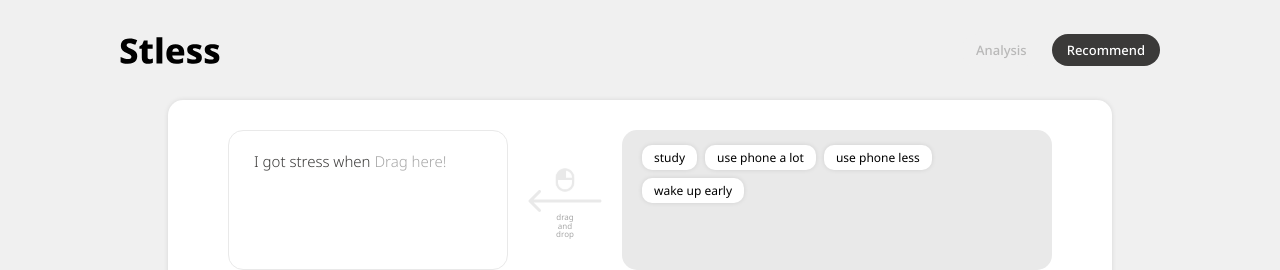
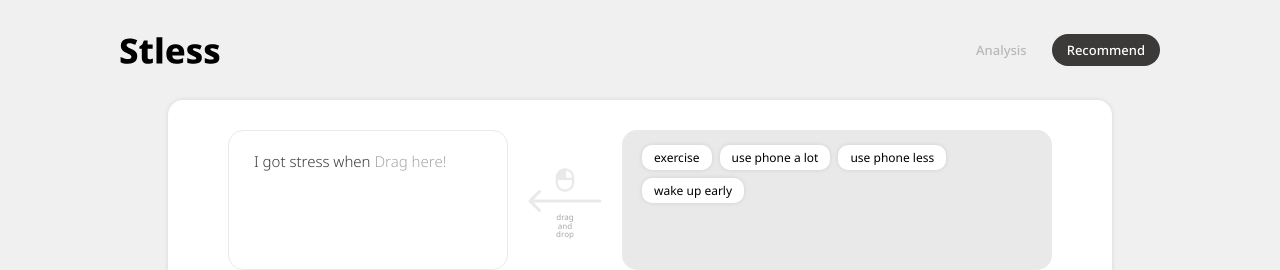
Before and after one commit to Huikyeong/Stless, a React (Create React App) app: page /recommend in a window 1280 px wide. Shown: the top 270 px of the page. Built offline with nearby package versions, Linux system fonts and the light colour scheme.

Commit message:
Fix: dummy data

```diff
--- a/src/assets/datas/sankey.json
+++ b/src/assets/datas/sankey.json
@@ -1,11 +1,11 @@
 [
     {
-        "source": "study",
+        "source": "exercise",
         "target": "exercise",
         "value": 3
     },
     {
-        "source": "study",
+        "source": "exercise",
         "target": "sleep late",
         "value": 4
     },
--- a/src/assets/datas/stress_cause.json
+++ b/src/assets/datas/stress_cause.json
@@ -1,6 +1,6 @@
 [
     {
-        "category": "study",
+        "category": "exercise",
         "value": 10
     },
     {
@@ -8,7 +8,7 @@
         "value": 5
     },
     {
-        "category": "exercise",
+        "category": "study",
         "value": 3
     },
     {
--- a/src/assets/datas/stress_solution.json
+++ b/src/assets/datas/stress_solution.json
@@ -1,18 +1,18 @@
 [
     {
-        "category": "sleep",
+        "category": "exercise",
         "value": 10
     },
     {
-        "category": "study",
-        "value": 5
+        "category": "phone",
+        "value": 4
     },
     {
-        "category": "exercise",
-        "value": 3
+        "category": "sleep",
+        "value": 4
     },
     {
-        "category": "phone",
+        "category": "study",
         "value": 1
     }
 ]
--- a/src/components/BarGraph.tsx
+++ b/src/components/BarGraph.tsx
@@ -160,7 +160,7 @@ function BarGraph(props: {
               orientation: 'h',
               text: ySolution,
               textposition: 'outside',
-              marker: {color: solutionColor}
+              marker: { color: solutionColor },
             },
           ]}
           layout={{
```
